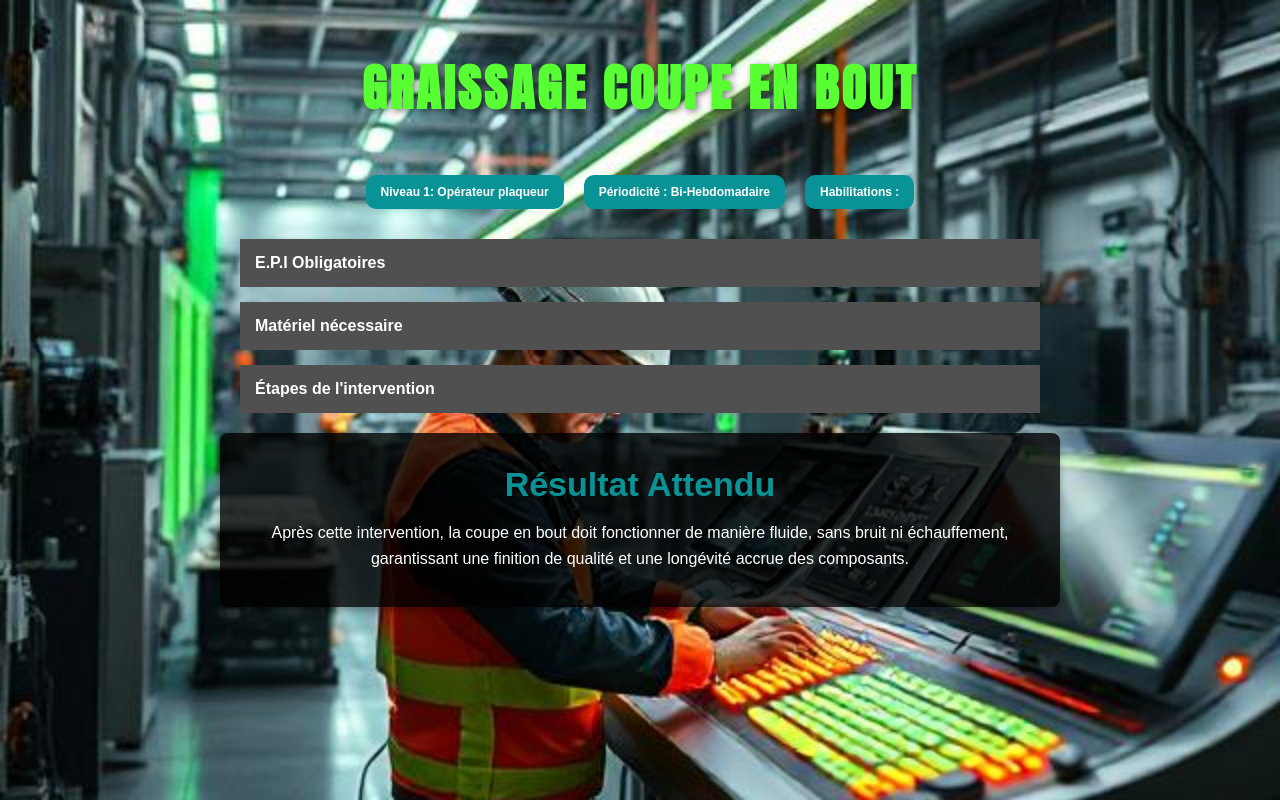
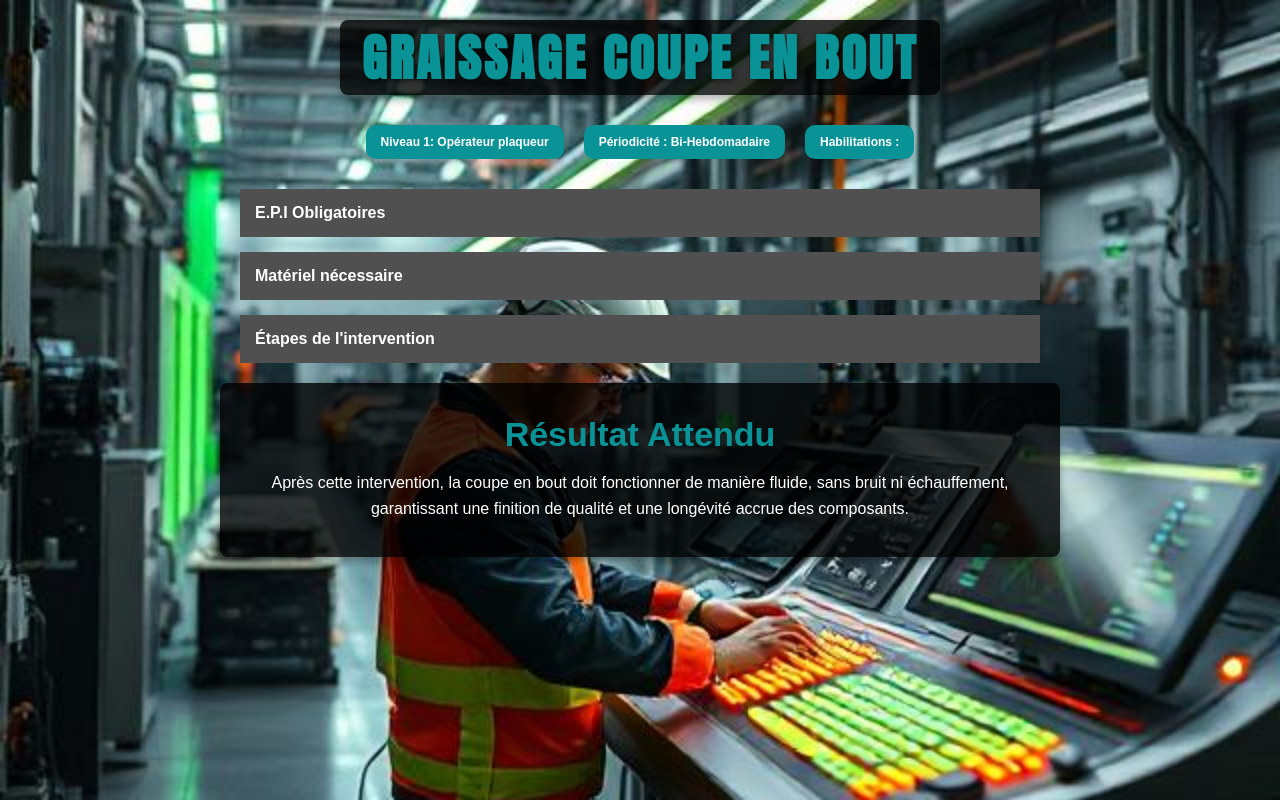
Before and after one commit to Mehdi9566/Mehdi66, a plain HTML site: page Fichegraissagecoupeenbout.html in a window 1280 px wide. Drawn offline with Linux system fonts and the light colour scheme; a web font is replaced by a local one.

Commit message:
Fichegraissagecoupeenbout.html

```diff
--- a/Fichegraissagecoupeenbout.html
+++ b/Fichegraissagecoupeenbout.html
@@ -19,7 +19,7 @@
     }
     h1 {
       margin: 50px;
-      color: #57FF33;
+      color: #0A9396;
       font-size: 50px;
       font-family: 'Anton', sans-serif;
       font-weight: bold;
@@ -175,13 +175,32 @@ height: 270px;
       font-size: 16px;
       line-height: 1.6;
     }
+
+.titre-encadre {
+  background-color: rgba(0, 0, 0, 0.8);
+  border-radius: 8px;
+  padding: 0px;
+  margin: 20px auto;
+  width: 60%;
+  max-width: 600px;
+  color: #0A9396;
+  text-align: center;
+  box-shadow: 0 4px 8px rgba(0, 0, 0, 0.3);
+  font-size: 50px;
+  font-family: 'Anton', sans-serif;
+  font-weight: bold;
+  letter-spacing: 3px;
+  text-transform: uppercase;
+  text-shadow: 2px 2px 6px rgba(0, 0, 0, 0.5);
+}
+
 html, body {
   user-select: none;
 }
   </style>
 </head>
 <body>
-  <h1>Graissage coupe en bout</h1>
+  <h1 class="titre-encadre">Graissage coupe en bout</h1>
 
   <div class="rectangles">
     <div class="rectangle">Niveau 1: Opérateur plaqueur</div>
```
